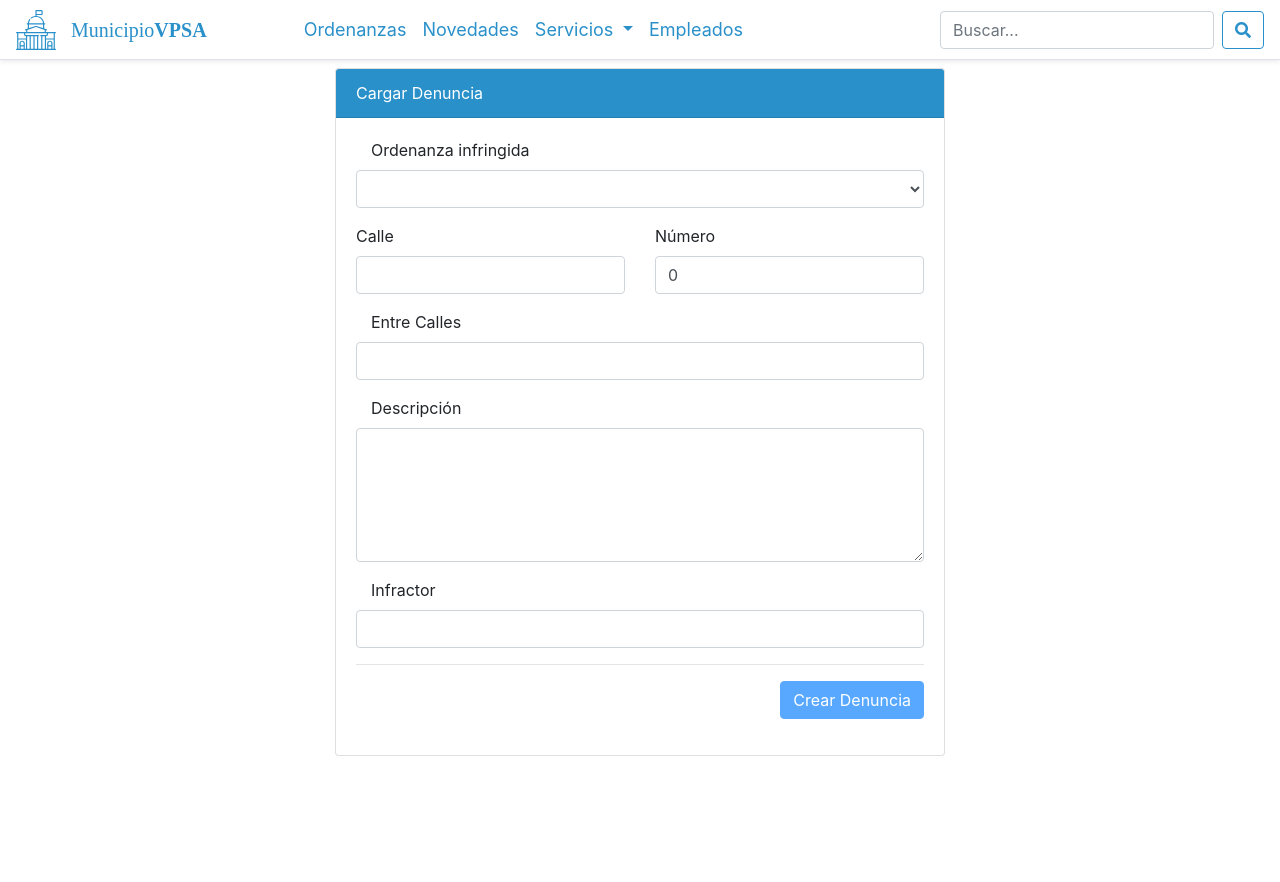
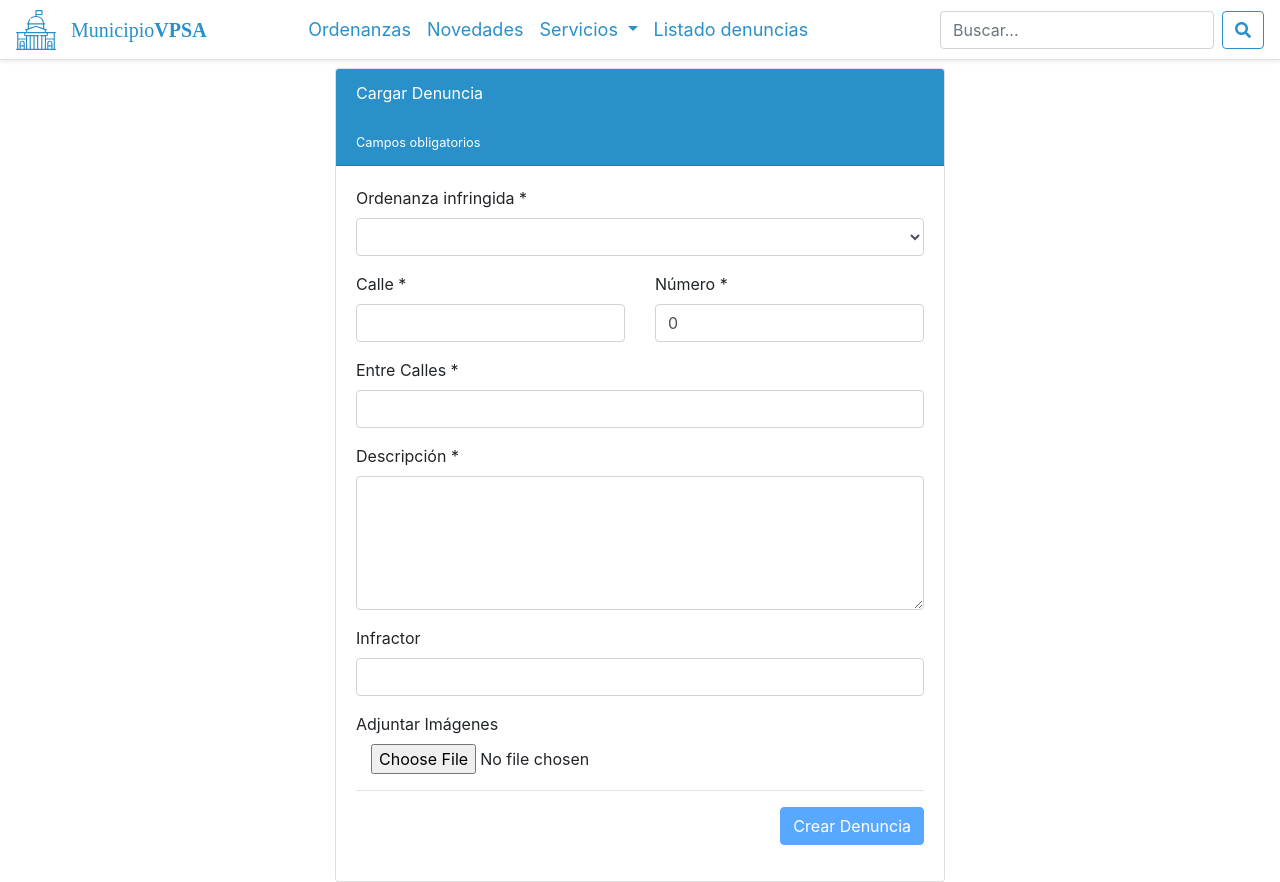
Before and after one commit to FedeLopez91/Municipio_V.P.S.A, an Angular app in the folder CodigoFuente/VPSAFrontEnd/: page /Denuncia-add in a window 1280 px wide. Before the commit the page ends 800 px from the top, so only its background shows below. Built offline with nearby package versions, Linux system fonts and the light colour scheme.

Commit message:
Correcciones mínimas para la aprovación de las historias del Sprint2 realizadas, pendiente el orden del listado de denuncias

```diff
--- a/CodigoFuente/VPSAFrontEnd/angular.json
+++ b/CodigoFuente/VPSAFrontEnd/angular.json
@@ -125,6 +125,10 @@
           }
         }
       }
-    }},
-  "defaultProject": "MunicipioPlantilla"
+    }
+  },
+  "defaultProject": "MunicipioPlantilla",
+  "cli": {
+    "analytics": "55199c8f-b48b-45c2-9116-62dd29f64ba2"
+  }
 }
--- a/CodigoFuente/VPSAFrontEnd/src/app/denuncia-add/denuncia-add.component.html
+++ b/CodigoFuente/VPSAFrontEnd/src/app/denuncia-add/denuncia-add.component.html
@@ -1,13 +1,12 @@
-
 <div class="col-md-6 offset-3 mt-2">
   <div class="card">
     <div class="card-header text-white" style="background-color: #2990CA;">
-      Cargar Denuncia
+      Cargar Denuncia <small _ngcontent-wgo-c47="" style="margin-bottom:200px;text-align: right; margin-left: 620px;">* Campos obligatorios</small>
     </div>
     <div class="card-body">
       <form [formGroup]="denunciaForm" (ngSubmit)="submitForm()" novalidate>
         <div class="form-group">
-          <label class="col-md-12">Ordenanza infringida</label>
+          <label>Ordenanza infringida * </label>
           <select
             class="form-control"
             id="sel1"
@@ -15,12 +14,13 @@
             formControlName="TipoDenunciaId"
             #TipoDenunciaId
           >
-            <option selected>Seleccionar</option>
+            <option selected>- Seleccionar -</option>
             <option [ngValue]="1">Ruidos Molestos</option>
             <option [ngValue]="2">Baldio sin Mantenimiento</option>
             <option [ngValue]="3">Basura en la vía Publica</option>
             <option [ngValue]="4">Perros Sueltos</option>
             <option [ngValue]="5">Destrucción de luminarias y/otros..</option>
+            <option [ngValue]="6">Otro...</option>
           </select>
         </div>
         <div
@@ -37,11 +37,11 @@
         </div>
         <div class="row">
           <div class="form-group col-md-6">
-            <label>Calle</label>
+            <label>Calle * </label>
             <input type="text" class="form-control" formControlName="Calle" />
           </div>
           <div class="form-group col-md-6">
-            <label class="">Número</label>
+            <label class="">Número * </label>
             <input
               type="number"
               class="form-control"
@@ -50,7 +50,7 @@
           </div>
         </div>
         <div class="form-group">
-          <label class="col-md-12">Entre Calles</label>
+          <label >Entre Calles * </label>
           <input
             type="text"
             class="form-control col-md-12"
@@ -59,7 +59,7 @@
         </div>
 
         <div class="form-group">
-          <label class="col-md-12">Descripción</label>
+          <label>Descripción * </label>
           <textarea
             class="form-control"
             rows="5"
@@ -81,23 +81,24 @@
           </div>
         </div>
         <div class="form-group">
-          <label class="col-md-12">Infractor</label>
+          <label>Infractor</label>
           <input
             type="text"
             class="form-control"
             formControlName="EntreCalles2"
           />
         </div>
-        <!-- <div class="form-group">
-          <label class="col-md-12">Adjuntar Imágenes</label>
+        <div class="form-group">
+          <label>Adjuntar Imágenes</label>
           <input
+            class="col-md-12"
             type="file"
             id="inputGroupFile01"
             data-toggle="tooltip"
             data-placement="top"
             title="Inserte imagenes de su dispositivo móvil o pc"
           />
-        </div> -->
+        </div>
         <hr />
         <div class="form-group text-right">
           <button
--- a/CodigoFuente/VPSAFrontEnd/src/app/empleados/empleados.component.ts
+++ b/CodigoFuente/VPSAFrontEnd/src/app/empleados/empleados.component.ts
@@ -3,7 +3,8 @@ import { NgForm } from '@angular/forms';
 import { Router, ActivatedRoute, Params } from '@angular/router';
 import { peticionesService } from '../service/peticiones.service';
 import { Observable } from 'rxjs/';
-import { IDenuncia } from '../Models/Denuncia';
+//Linea comentada, error ->import { IDenuncia } from '../Models/Denuncia'
+//import { IDenuncia } from '../Models/Denuncia';
 @Component({
   selector: 'app-empleados',
   templateUrl: './empleados.component.html',
--- a/CodigoFuente/VPSAFrontEnd/src/app/nav-bar/nav-bar.component.html
+++ b/CodigoFuente/VPSAFrontEnd/src/app/nav-bar/nav-bar.component.html
@@ -140,7 +140,7 @@
               </div>
               </li>
               <li class="nav-item">
-                <a class="nav-link" href="/empleados">Empleados</a>
+                <a class="nav-link" href="/empleados">Listado denuncias</a>
               </li>
           </ul>
       </div>
--- a/CodigoFuente/VPSAFrontEnd/src/index.html
+++ b/CodigoFuente/VPSAFrontEnd/src/index.html
@@ -2,7 +2,7 @@
 <html lang="en">
 <head>
   <meta charset="utf-8">
-  <title>MunicipioPlantilla</title>
+  <title>MunicipioVPSA</title>
   <base href="/">
   <meta name="viewport" content="width=device-width, initial-scale=1">
   <link rel="icon" type="image/x-icon" href="favicon.ico">
```
Also changed, not shown: 1 other file (tests, documents, lock files or other folders).
